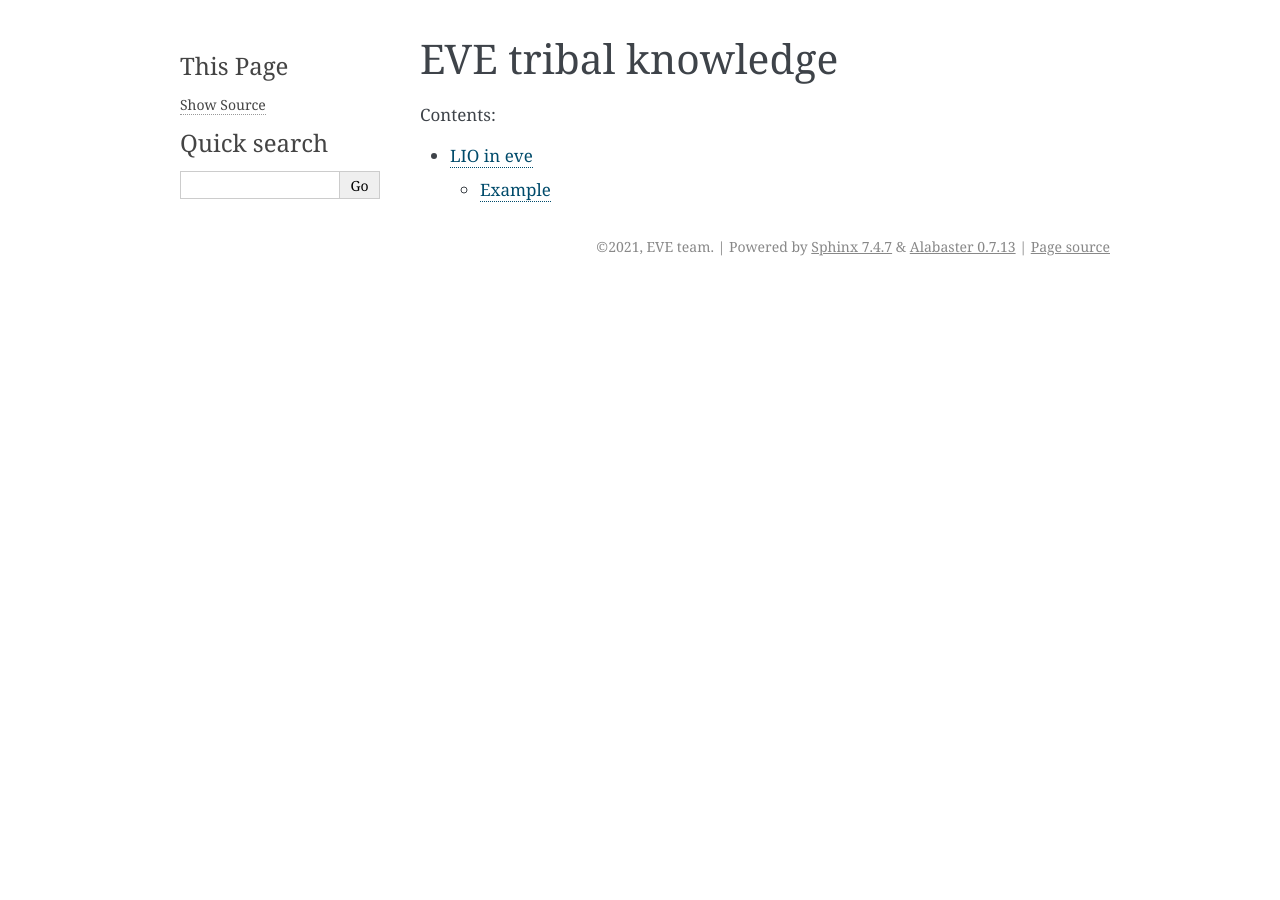
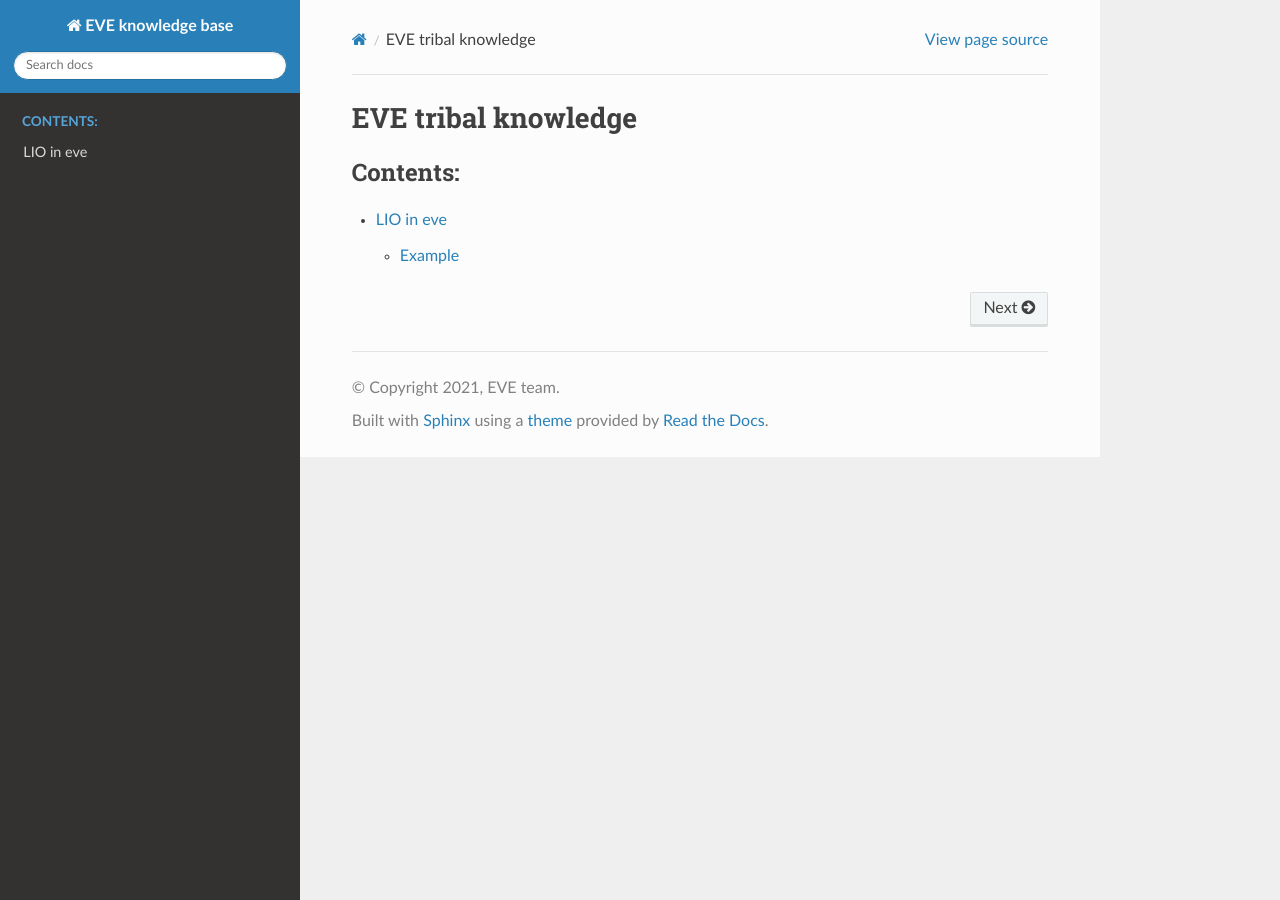
Before and after one commit to zededa-yuri/eve-tribal-knowledge, a Sphinx documentation site: the page built from source/index.rst, in a window 1280 px wide. Built offline with Sphinx 7.4.7 and the Read the Docs theme 2.0.0, drawn with Linux system fonts in a browser that asks for light colours.

Commit message:
change theme to read-the-docs
Signed-off-by: Yuri Volchkov <yuri@zededa.com>

```diff
--- a/source/conf.py
+++ b/source/conf.py
@@ -46,6 +46,18 @@ exclude_patterns = []
 #
 html_theme = 'alabaster'
 
+# The Read the Docs theme is available from
+# - https://github.com/snide/sphinx_rtd_theme
+# - https://pypi.python.org/pypi/sphinx_rtd_theme
+# - python-sphinx-rtd-theme package (on Debian)
+try:
+    import sphinx_rtd_theme
+    html_theme = 'sphinx_rtd_theme'
+    html_theme_path = [sphinx_rtd_theme.get_html_theme_path()]
+except ImportError:
+    sys.stderr.write('Warning: The Sphinx \'sphinx_rtd_theme\' HTML theme was not found. Make sure you have the theme installed to produce pretty HTML output. Falling back to the default theme.\n')
+
+
 # Add any paths that contain custom static files (such as style sheets) here,
 # relative to this directory. They are copied after the builtin static files,
 # so a file named "default.css" will overwrite the builtin "default.css".
```
